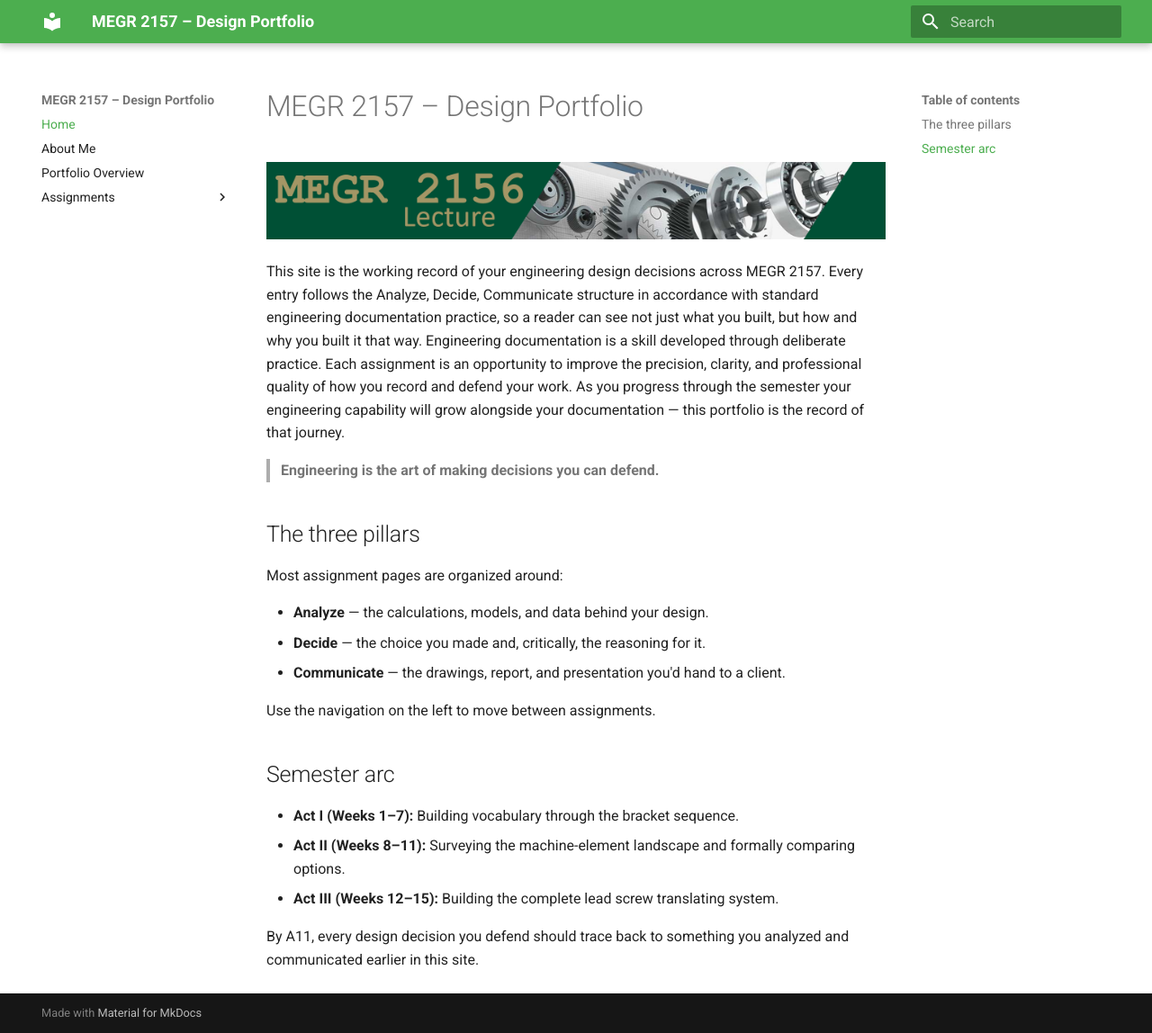
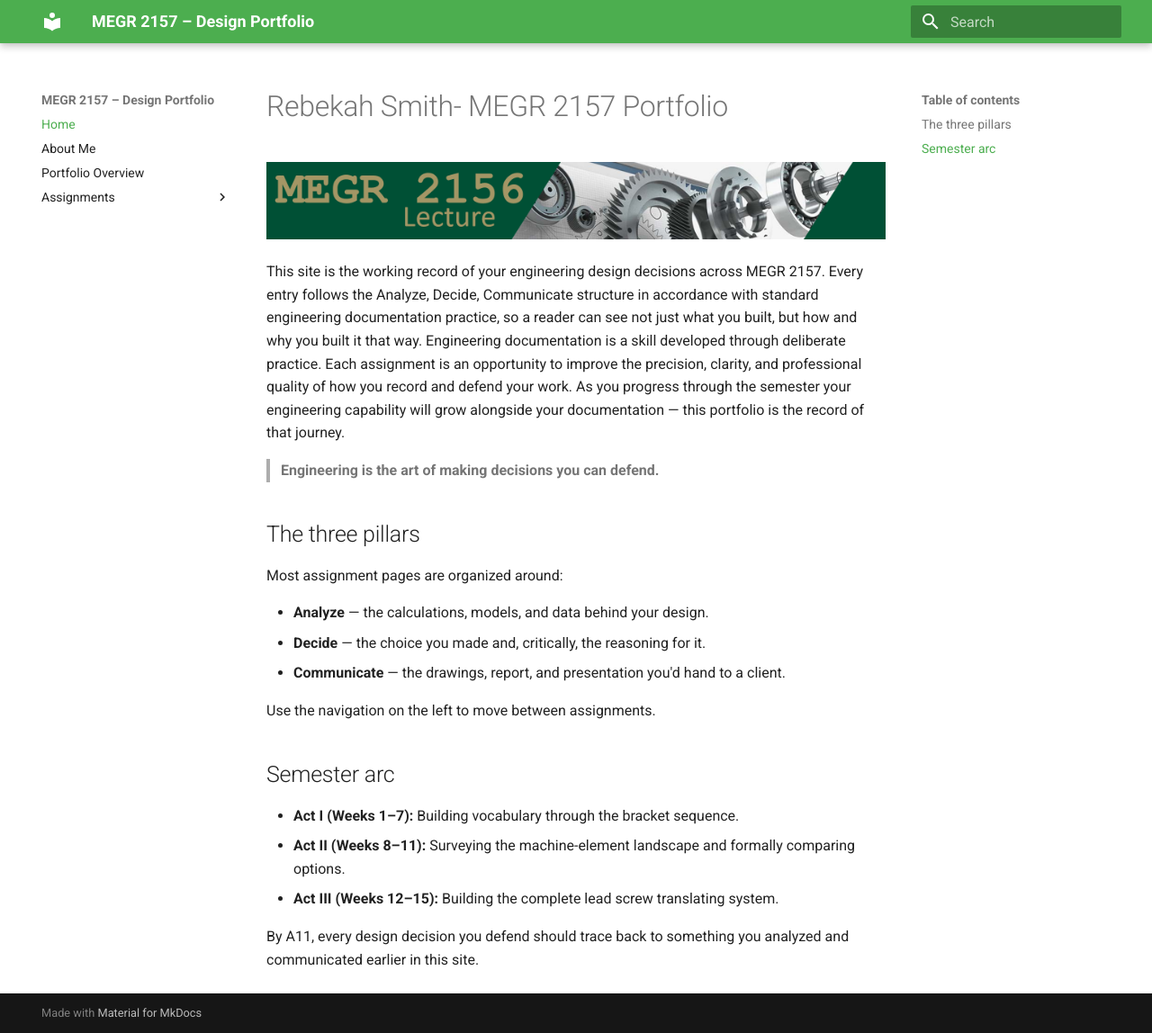
Before and after one commit to rsmith367-ux/design-projects-portfolio, an MkDocs documentation site: the page built from docs/index.md, in a window 1280 px wide and 1148 px high. Shown: the whole window at 90% size. Built offline with MkDocs 1.6.1 and Material for MkDocs 9.7.7, drawn with Linux system fonts in a browser that asks for light colours.

Commit message:
Update portfolio title in index.md

```diff
--- a/docs/index.md
+++ b/docs/index.md
@@ -1,4 +1,4 @@
-# MEGR 2157 – Design Portfolio
+# Rebekah Smith- MEGR 2157 Portfolio
 
 ![MEGR 2156-7 Title](MEGR2156title.png)
 
```
